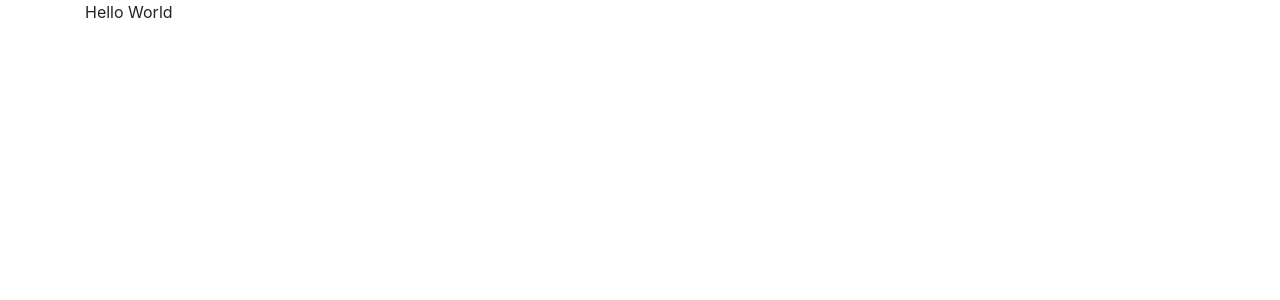
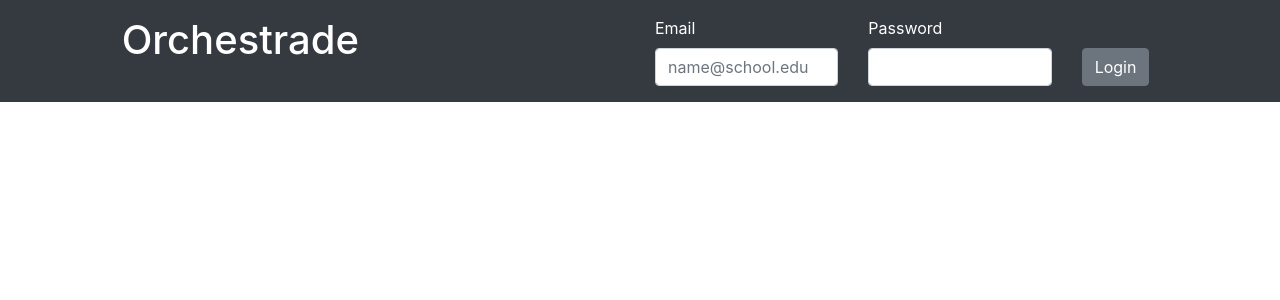
Before and after one commit to arinarooji/orchestrade, a React (Create React App) app in the folder client/: page / in a window 1280 px wide. Shown: the top 300 px of the page. Built offline with nearby package versions, Linux system fonts and the light colour scheme.

Commit message:
login section of login page

```diff
--- a/client/src/components/Login/Login.js
+++ b/client/src/components/Login/Login.js
@@ -4,18 +4,31 @@
     Row,
     Col,
     Button,
-    Input
+    Input,
+    Label
 } from 'reactstrap';
 
 const Login = () => {
 return (
 <div>
-    <Container classType="fluid">
+    <Container fluid className="text-white bg-dark py-3">
         <Row>
-            <Col lg="6">
-                    Hello World
+            <Col xs="1" lg="1">
             </Col>
-            <Col lg="6">
+            <Col xs="12" lg="5">
+                <h1 className="display-5">Orchestrade</h1>
+            </Col>
+            <Col xs="5" lg="2">
+                <Label >Email</Label>
+                <Input placeholder="name@school.edu" />
+            </Col>
+            <Col xs="5" lg="2">
+                <Label>Password</Label>
+                <Input />
+            </Col>
+            <Col lg="2" className="mt-2">
+                <br />
+                <Button>Login</Button>
             </Col>
         </Row>
     </Container>
```
